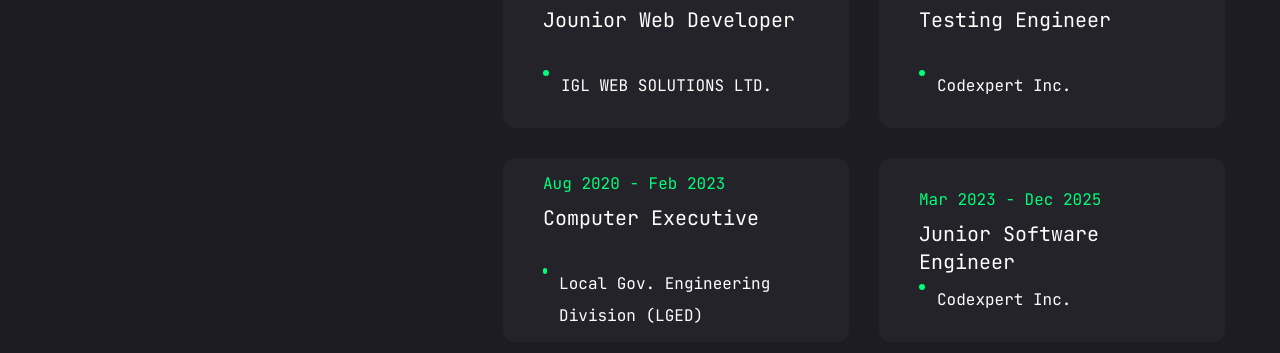
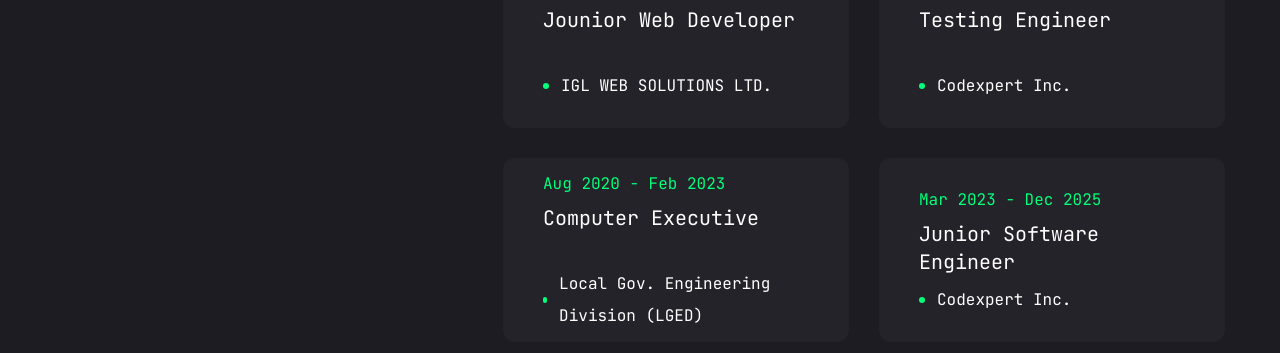
Before and after one commit to sadekur/pfs-2, a Next.js app: page /resume in a window 1280 px wide. Shown: the part 444-797 px from the top of the page. Built offline with nearby package versions, Linux system fonts and the light colour scheme.

Commit message:
Update: Refactor ScrollArea import and enhance experience section layout

```diff
--- a/app/resume/page.jsx
+++ b/app/resume/page.jsx
@@ -242,7 +242,7 @@ const Resume = () => {
                     <li key={index} className="bg-[#232329] h-[184px] py-6 px-10 rounded-xl flex flex-col justify-center iteams-center lg:items-start gap-1">
                       <span className="text-accent">{item.duration}</span>
                       <h3 className="text-xl max-w-[268px] min-h-[60px] text-center lg:text-left">{item.position}</h3>
-                      <div className="flex iteam-center gap-3 ">
+                      <div className="flex items-center gap-3 ">
                         <span className="w-[6px] h-[6px] rounded-full bg-accent">
                         </span>
                         <p className="text-white/68">{item.company}</p>
```
